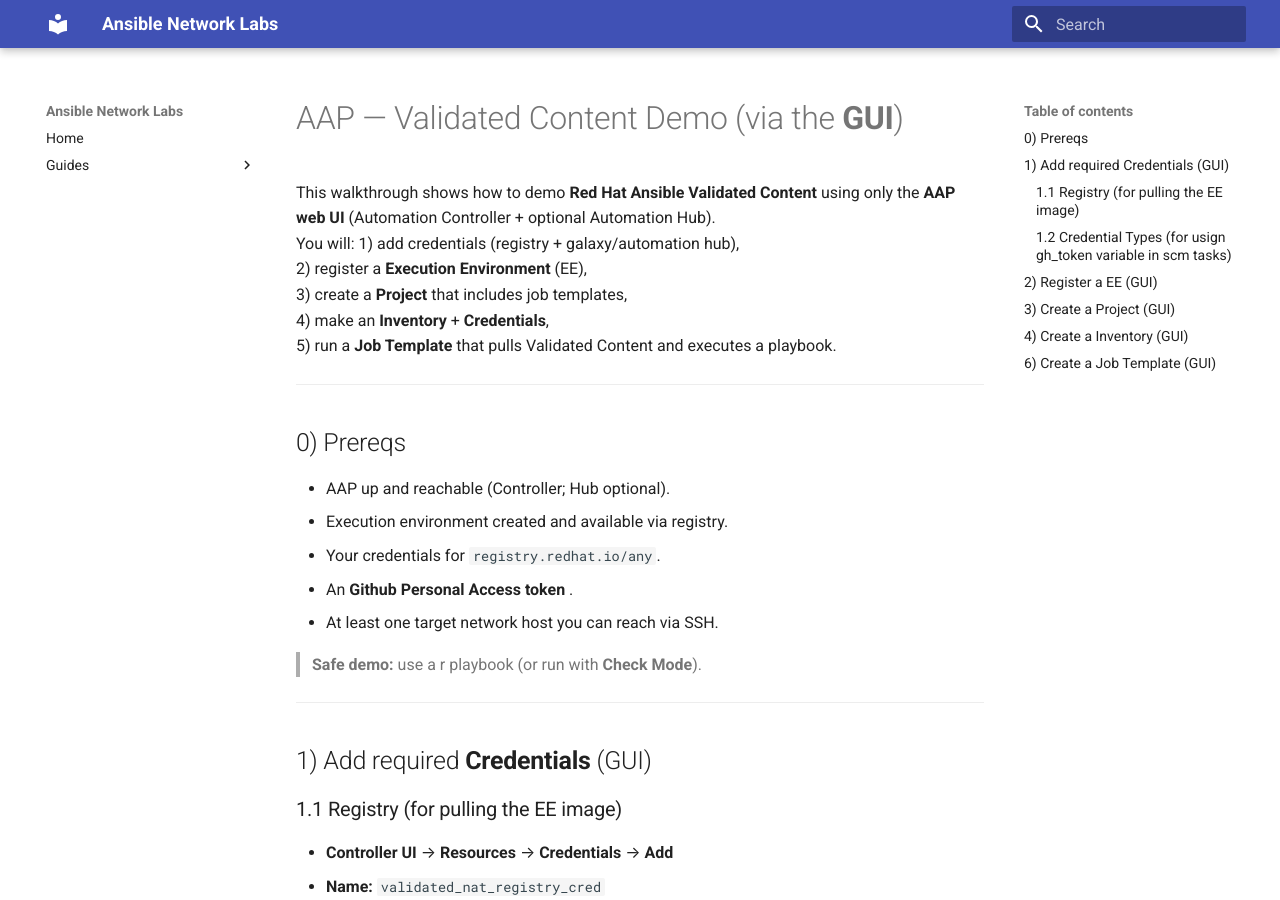
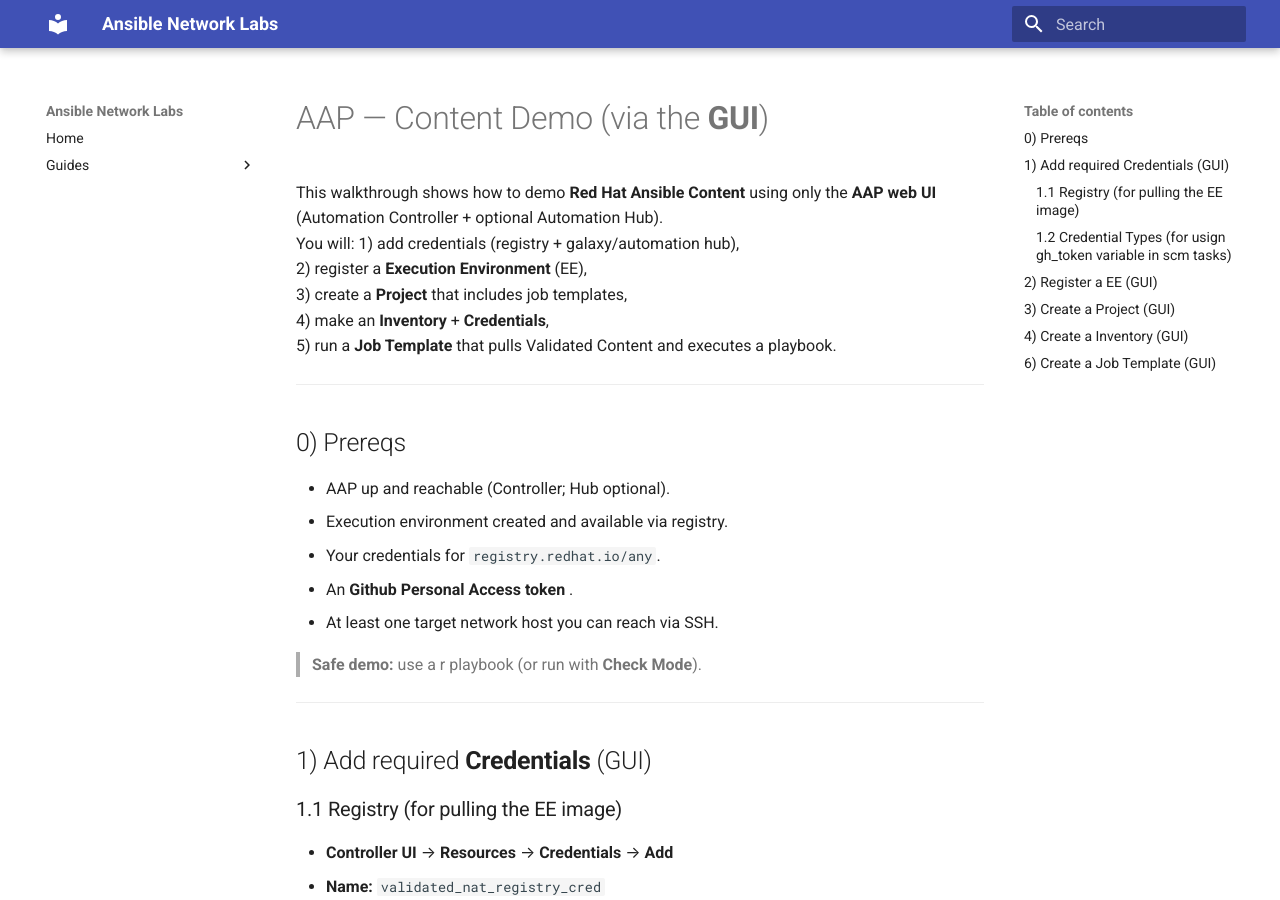
Before and after one commit to rohitthakur2590/network_automation_tools, an MkDocs documentation site: the page built from docs/guides/network_automation_with_aap_.md, in a window 1280 px wide and 900 px high. Built offline with MkDocs 1.6.1 and Material for MkDocs 9.7.7, drawn with Linux system fonts in a browser that asks for light colours.

Commit message:
Update and rename aap_25_validated_content_resources.md to network_automation_with_aap_.md

```diff
--- a/docs/guides/aap_25_validated_content_resources.md
+++ b/docs/guides/network_automation_with_aap_.md
@@ -1,6 +1,6 @@
-# AAP — Validated Content Demo (via the **GUI**)
+# AAP — Content Demo (via the **GUI**)
 
-This walkthrough shows how to demo **Red Hat Ansible Validated Content** using only the **AAP web UI** (Automation Controller + optional Automation Hub).
+This walkthrough shows how to demo **Red Hat Ansible Content** using only the **AAP web UI** (Automation Controller + optional Automation Hub).
 You will:
 1) add credentials (registry + galaxy/automation hub),
 2) register a  **Execution Environment** (EE),
```
